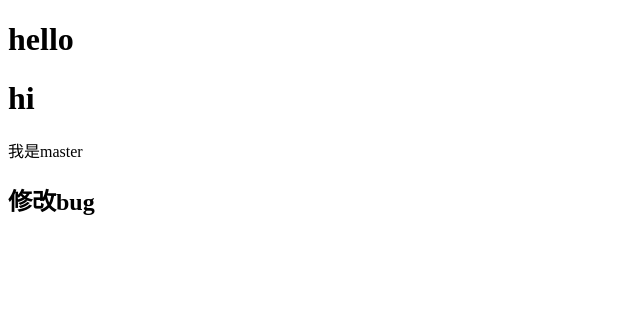
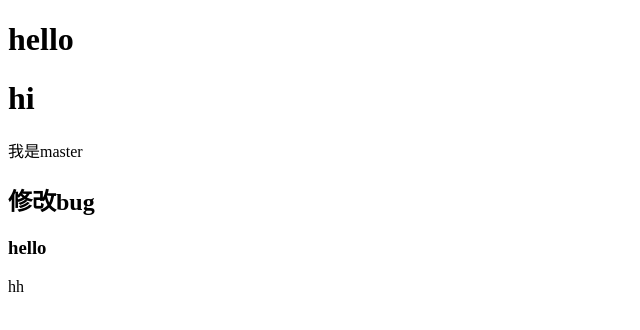
Before and after one commit to lppkyd/git-demo, a plain HTML site: page index.html in a window 1280 px wide. Shown: the full height of the page, 0-640 px from the left. Drawn offline with Linux system fonts and the light colour scheme.

Commit message:
修改了bug

```diff
--- a/index.html
+++ b/index.html
@@ -11,5 +11,7 @@
     <h1>hi</h1>
     我是master
     <h2>修改bug</h2>
+    <h3>hello</h3>
+    hh
 </body>
 </html>
```
